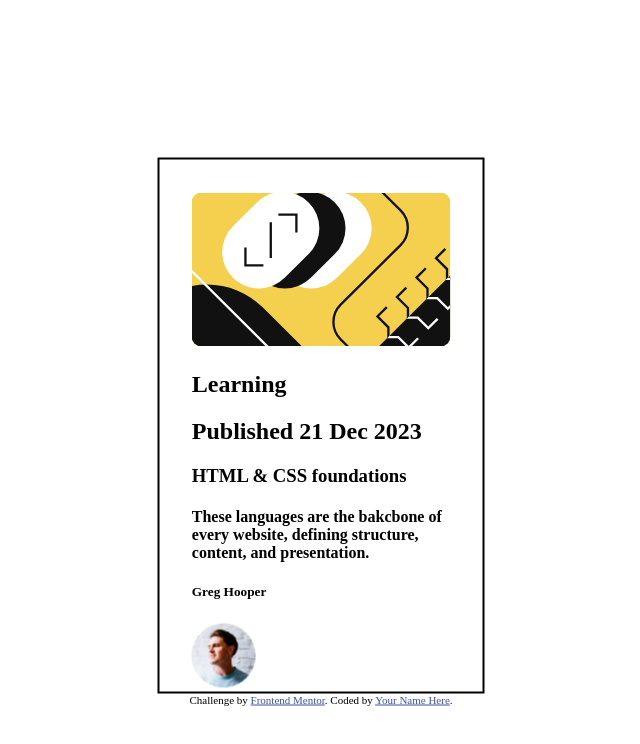
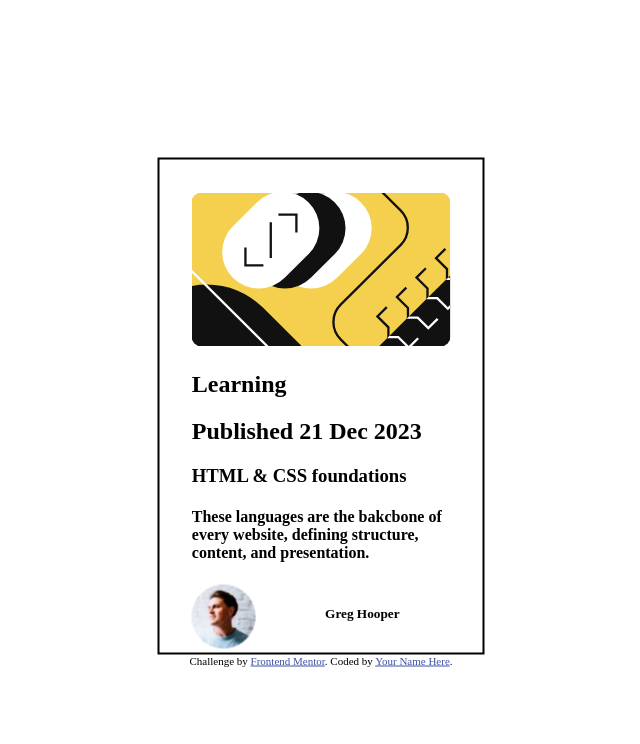
Before and after one commit to prophesierc/blog-preview-card-main, a plain HTML site: page index.html in a window 1280 px wide. Shown: the whole page, without its empty margins (327-967 px from the left). Drawn offline with Linux system fonts and the light colour scheme.

Commit message:
Associate  author classes with inline display

```diff
--- a/index.html
+++ b/index.html
@@ -23,9 +23,10 @@
         <h3 class="title">HTML & CSS foundations</h3>
 
         <h4 class="mainText">These languages are the bakcbone of every website, defining structure, content, and presentation.</h4>
-
-        <h5 class="author">Greg Hooper</h5>
-        <img class="authorAvatar" src="./assets/images/image-avatar.webp" alt="author avatar">
+        <div class="authorAssets">
+          <img class="authorAvatar" src="./assets/images/image-avatar.webp" alt="author avatar">
+          <h5 class="author">Greg Hooper</h5>
+        </div>
       </section>
     </div>
 
--- a/stylesheets/index.css
+++ b/stylesheets/index.css
@@ -22,7 +22,14 @@ body{
     border-radius: 10px;
 }
 
+.authorAssets{
+    display:inline-flex;
+}
 
+.author{
+    position: relative;
+    left: 50%;
+}
 
 
 
```
